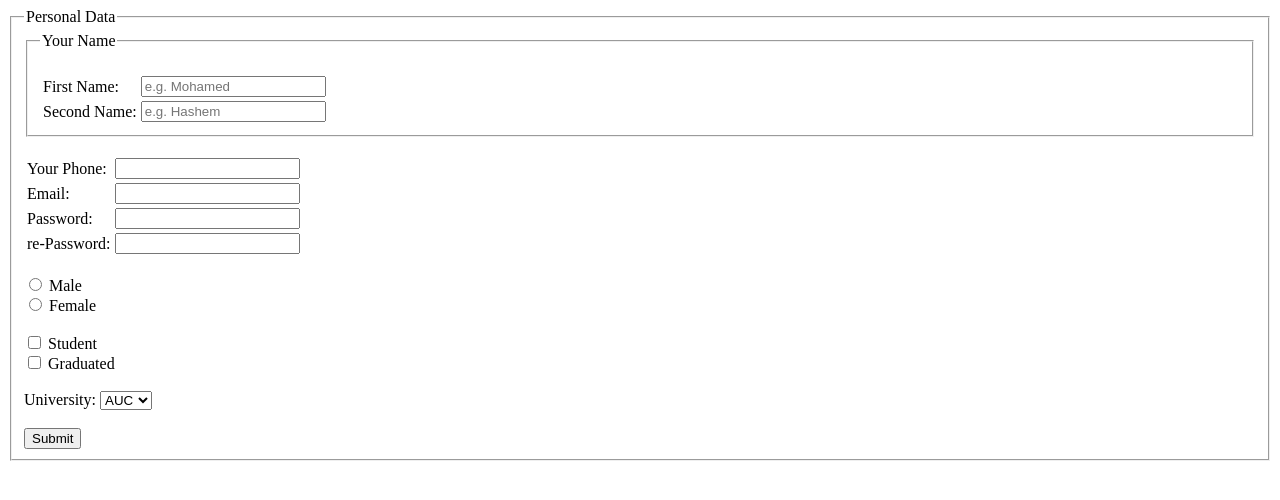
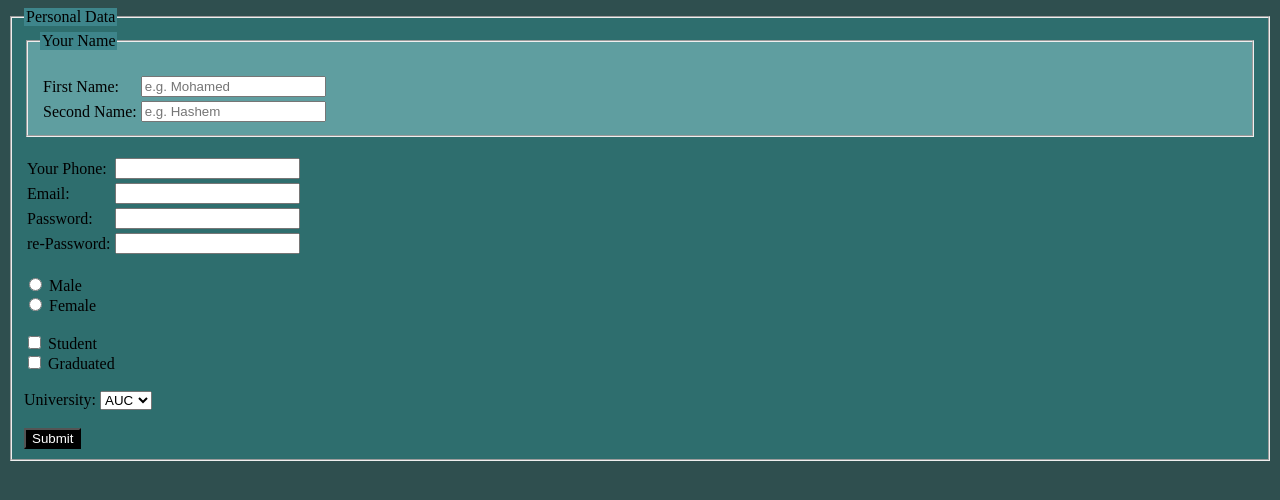
Before and after one commit to ahmediramadan01/sprints-form-task, a plain HTML site: page index.html in a window 1280 px wide. Drawn offline with Linux system fonts and the light colour scheme.

Commit message:
Style form

```diff
--- a/index.html
+++ b/index.html
@@ -7,12 +7,12 @@
         <meta name="author" content="Ahmed Ramadan">
         <meta name="description" content="Sprints Form Task">
     </head>
-    <body>
+    <body style="background-color: rgba(47, 79, 79, 1);">
         <form action="" method="post">
-            <fieldset>
-                <legend>Personal Data</legend>
-                <fieldset>
-                    <legend>Your Name</legend>
+            <fieldset style="background-color: rgb(46, 110, 110);">
+                <legend style="background-color: rgb(62, 133, 139);">Personal Data</legend>
+                <fieldset style="background-color: rgb(95, 158, 160);">
+                    <legend style="background-color: rgb(62, 133, 139);">Your Name</legend>
                     <br>
                     <table>
                         <tbody>
@@ -104,7 +104,7 @@
                     </select>
                 </div>
                 <br>
-                <div><input type="submit"></div>
+                <div><input type="submit" style="color: white; background-color: black;"></div>
             </fieldset>
         </form>
     </body>
```
